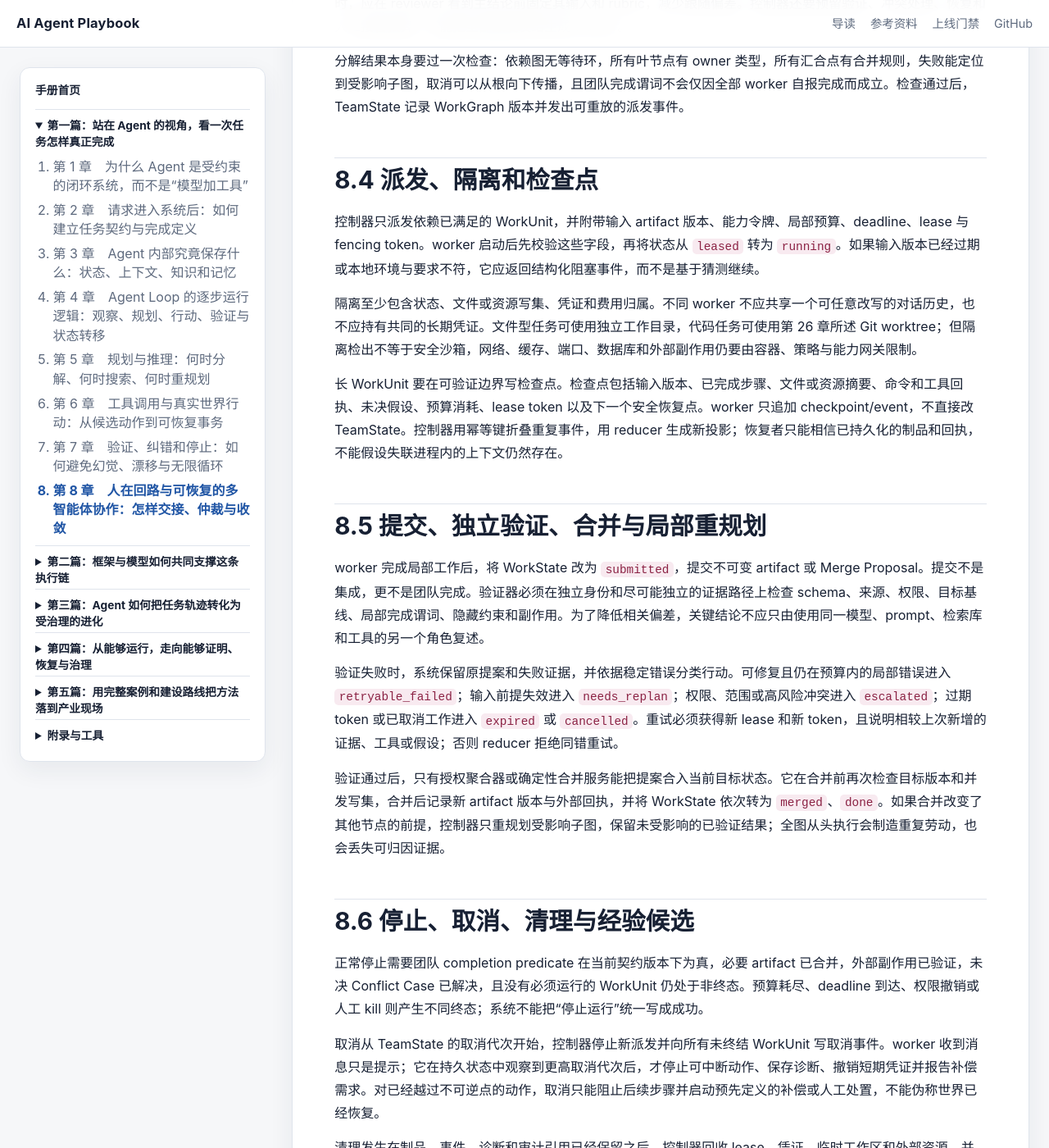
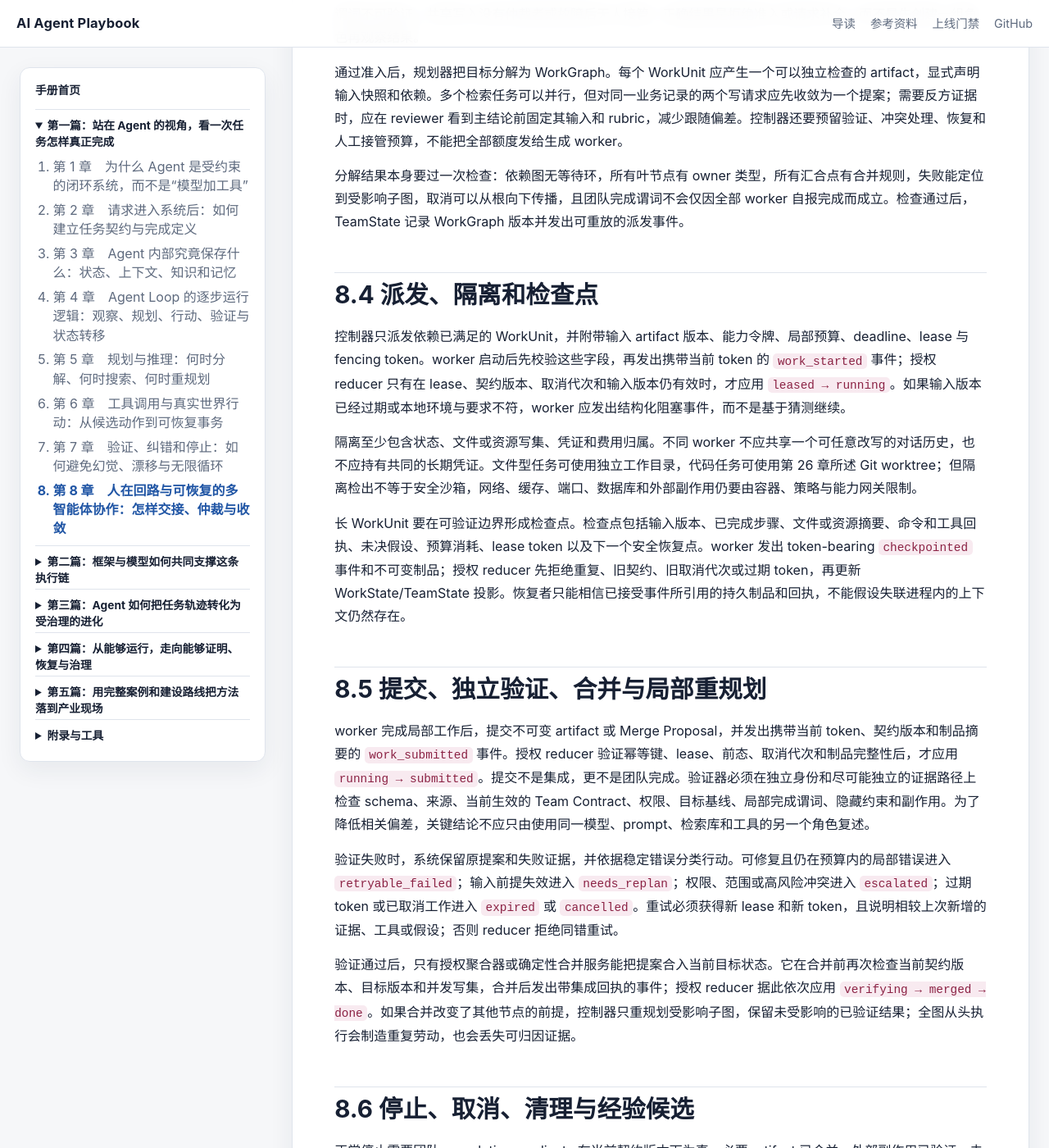
Before and after one commit to Scharfsinnig/agent-playbook, a Jekyll site: the page built from docs/chapters/part-01-runtime/chapter-08.md, in a window 1280 px wide and 1400 px high, scrolled down 2979 px. Shown: the whole window at 82% size. Built offline with Jekyll 4.4.1, drawn with Linux system fonts in a browser that asks for light colours; some of the changed text lies outside the part shown.

Commit message:
docs: enforce reducer-owned team state

```diff
--- a/docs/chapters/part-01-runtime/chapter-08.md
+++ b/docs/chapters/part-01-runtime/chapter-08.md
@@ -25,7 +25,7 @@ next_page: /chapters/part-02-framework-models/
 
 `Task Contract` 规定请求主体、目标、范围、交付物、完成谓词、禁止副作用、证据、预算和终态。`Team Contract` 在不放宽任务契约的前提下，进一步规定团队成员、角色、责任边界、允许的交互、共享对象、验证和合并权、升级路径、停止规则以及团队预算。任何子 Agent 的能力都只能比父任务更窄：它可以少看数据、少用工具、少写路径，却不能通过委派获得父任务没有的权限或延长父任务的截止时间。
 
-Team Contract 还应说明谁能创建和取消 `WorkUnit`，谁能续租，谁能接受 `Merge Proposal`，什么证据可以满足团队完成谓词，以及控制器故障时由谁接管。契约发生版本变化时，只影响尚未提交的工作；已经产生的制品保留原契约版本，必须经过重新验证才能进入新版本的共享状态。
+Team Contract 还应说明谁能创建和取消 `WorkUnit`，谁能续租，谁能接受 `Merge Proposal`，什么证据可以满足团队完成谓词，以及控制器故障时由谁接管。每个版本必须声明 `effective_at`、被替代版本、变更类型和 cutover 规则。普通兼容变更可以预定生效时刻；权限收紧、取消或安全约束加严的 `effective_at` 不得晚于变更被接受的时刻，控制器必须立即递增契约/取消代次、撤销相关能力，并以更高 fencing token 将受影响的在途 WorkUnit fence/cancel。旧版本 worker 此后只能提交诊断或补偿回执，不能推进共享状态。只有契约明确判定兼容的未受影响工作才可按原版本继续；所有新派发都使用当前版本。已经产生的制品保留原契约版本，submitted proposal 也不得被自动保留资格，合并服务必须按当前生效的 Team Contract、权限和完成谓词重新验证后才能采用。
 
 ### 8.2.2 WorkGraph 与 WorkUnit
 
@@ -37,7 +37,7 @@ Team Contract 还应说明谁能创建和取消 `WorkUnit`，谁能续租，谁
 
 `TeamState` 或 `SwarmState` 保存团队当前契约、WorkGraph 版本、WorkUnit 索引、共享制品引用、未决冲突、预算、取消代次、完成谓词评估和控制器租约。它是团队执行真相的投影，不是所有聊天记录的拼接。
 
-`WorkState` 是本手册为可恢复工作单元定义的状态对象，不声称是跨框架标准。推荐主生命周期为 `queued → leased → running → submitted → verifying → merged → done`，并保留 `blocked`、`retryable_failed`、`needs_replan`、`escalated`、`cancelled` 和 `expired` 等侧状态。状态转换由事件、前置条件和授权角色共同决定；worker 可以请求转换，却不能自行把 `submitted` 改成 `merged` 或 `done`。
+`WorkState` 是本手册为可恢复工作单元定义的状态对象，不声称是跨框架标准。推荐主生命周期为 `queued → leased → running → submitted → verifying → merged → done`，并保留 `blocked`、`retryable_failed`、`needs_replan`、`escalated`、`cancelled` 和 `expired` 等侧状态。worker 只发出携带 lease ID、fencing token、契约版本和幂等键的状态事件；授权 reducer 校验当前前态、token、契约/取消代次和所需证据后，才把事件应用为 WorkState 转换。重复、过期或迟到 worker 因而不能自行推进共享真相。
 
 ### 8.2.4 Artifact 与 Message/Event
 
@@ -69,19 +69,19 @@ Team Contract 还应说明谁能创建和取消 `WorkUnit`，谁能续租，谁
 
 ## 8.4 派发、隔离和检查点
 
-控制器只派发依赖已满足的 WorkUnit，并附带输入 artifact 版本、能力令牌、局部预算、deadline、lease 与 fencing token。worker 启动后先校验这些字段，再将状态从 `leased` 转为 `running`。如果输入版本已经过期或本地环境与要求不符，它应返回结构化阻塞事件，而不是基于猜测继续。
+控制器只派发依赖已满足的 WorkUnit，并附带输入 artifact 版本、能力令牌、局部预算、deadline、lease 与 fencing token。worker 启动后先校验这些字段，再发出携带当前 token 的 `work_started` 事件；授权 reducer 只有在 lease、契约版本、取消代次和输入版本仍有效时，才应用 `leased → running`。如果输入版本已经过期或本地环境与要求不符，worker 应发出结构化阻塞事件，而不是基于猜测继续。
 
 隔离至少包含状态、文件或资源写集、凭证和费用归属。不同 worker 不应共享一个可任意改写的对话历史，也不应持有共同的长期凭证。文件型任务可使用独立工作目录，代码任务可使用第 26 章所述 Git worktree；但隔离检出不等于安全沙箱，网络、缓存、端口、数据库和外部副作用仍要由容器、策略与能力网关限制。
 
-长 WorkUnit 要在可验证边界写检查点。检查点包括输入版本、已完成步骤、文件或资源摘要、命令和工具回执、未决假设、预算消耗、lease token 以及下一个安全恢复点。worker 只追加 checkpoint/event，不直接改 TeamState。控制器用幂等键折叠重复事件，用 reducer 生成新投影；恢复者只能相信已持久化的制品和回执，不能假设失联进程内的上下文仍然存在。
+长 WorkUnit 要在可验证边界形成检查点。检查点包括输入版本、已完成步骤、文件或资源摘要、命令和工具回执、未决假设、预算消耗、lease token 以及下一个安全恢复点。worker 发出 token-bearing `checkpointed` 事件和不可变制品；授权 reducer 先拒绝重复、旧契约、旧取消代次或过期 token，再更新 WorkState/TeamState 投影。恢复者只能相信已接受事件所引用的持久制品和回执，不能假设失联进程内的上下文仍然存在。
 
 ## 8.5 提交、独立验证、合并与局部重规划
 
-worker 完成局部工作后，将 WorkState 改为 `submitted`，提交不可变 artifact 或 Merge Proposal。提交不是集成，更不是团队完成。验证器必须在独立身份和尽可能独立的证据路径上检查 schema、来源、权限、目标基线、局部完成谓词、隐藏约束和副作用。为了降低相关偏差，关键结论不应只由使用同一模型、prompt、检索库和工具的另一个角色复述。
+worker 完成局部工作后，提交不可变 artifact 或 Merge Proposal，并发出携带当前 token、契约版本和制品摘要的 `work_submitted` 事件。授权 reducer 验证幂等键、lease、前态、取消代次和制品完整性后，才应用 `running → submitted`。提交不是集成，更不是团队完成。验证器必须在独立身份和尽可能独立的证据路径上检查 schema、来源、当前生效的 Team Contract、权限、目标基线、局部完成谓词、隐藏约束和副作用。为了降低相关偏差，关键结论不应只由使用同一模型、prompt、检索库和工具的另一个角色复述。
 
 验证失败时，系统保留原提案和失败证据，并依据稳定错误分类行动。可修复且仍在预算内的局部错误进入 `retryable_failed`；输入前提失效进入 `needs_replan`；权限、范围或高风险冲突进入 `escalated`；过期 token 或已取消工作进入 `expired` 或 `cancelled`。重试必须获得新 lease 和新 token，且说明相较上次新增的证据、工具或假设；否则 reducer 拒绝同错重试。
 
-验证通过后，只有授权聚合器或确定性合并服务能把提案合入当前目标状态。它在合并前再次检查目标版本和并发写集，合并后记录新 artifact 版本与外部回执，并将 WorkState 依次转为 `merged`、`done`。如果合并改变了其他节点的前提，控制器只重规划受影响子图，保留未受影响的已验证结果；全图从头执行会制造重复劳动，也会丢失可归因证据。
+验证通过后，只有授权聚合器或确定性合并服务能把提案合入当前目标状态。它在合并前再次检查当前契约版本、目标版本和并发写集，合并后发出带集成回执的事件；授权 reducer 据此依次应用 `verifying → merged → done`。如果合并改变了其他节点的前提，控制器只重规划受影响子图，保留未受影响的已验证结果；全图从头执行会制造重复劳动，也会丢失可归因证据。
 
 ## 8.6 停止、取消、清理与经验候选
 
```
Also changed, not shown: docs/appendices/appendix-c.md (+3 -2 lines), docs/chapters/part-05-cases-roadmap/chapter-26.md (+4 -4 lines), test/docs_tooling_test.rb (+31 -0 lines).
